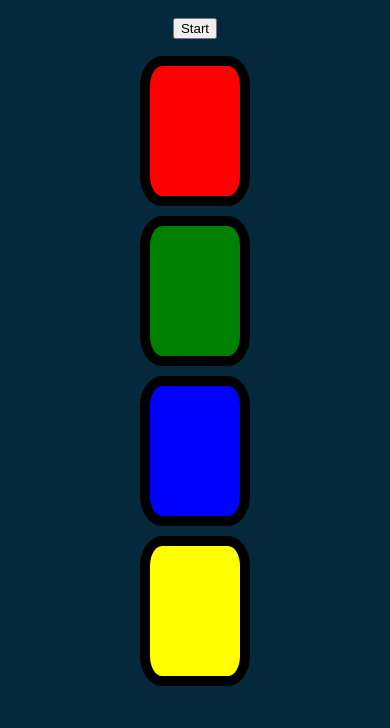
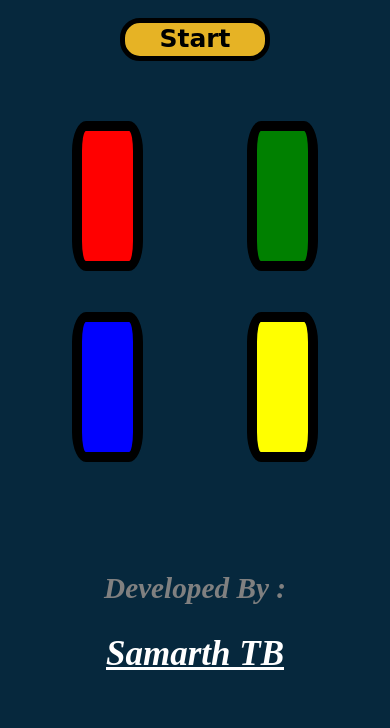
Before and after one commit to samarth0111/simongame, a plain HTML site: page index.html in a window 390 px wide. Shown: the part 116-844 px from the top of the page. Drawn offline with nearby package versions, Linux system fonts and the light colour scheme.

Commit message:
Update sam1.css

```diff
--- a/sam1.css
+++ b/sam1.css
@@ -37,17 +37,31 @@ h1{
 }
 
 @media (max-width : 904px){
-  .btn{
-    display: block;
-    width : 55%;
-    height:150px;
-    margin: 5% auto 5% auto;
 
+  .red{
+    position: relative;
+    right : 20%;
+  }
+  .green{
+    position: relative;
+    left : 20%;
+  }
+  .blue{
+    position: relative;
+    right : 20%;
+  }
+  .yellow{
+    position: relative;
+    left : 20%;
   }
   .sam{
-
     margin-top: 150px;
-
+  }
+  .secondrow{
+    margin-top: 20px;
+  }
+  .firstrow{
+    margin-top: 50px;
   }
 }
 
@@ -61,12 +75,31 @@ h1{
 
 }
 
-.sam{
+.sam,a{
 
   margin-top: 100px;
-  color: white;
+  color: grey;
   text-shadow: 10px;
   text-align: center;
 font-size: 25px;
 font-style: italic;
+
 }
+a{
+  color: white;
+  font-size: 35px;
+}
+
+.startbtn{
+  border: 5px solid black;
+  border-radius: 20px;
+  background-color: #E6B325;
+  width : 150px;
+  font-size: 25px;
+  font-family:  cursive;
+  font-weight: bold;
+  padding-bottom: 3px;
+}
+.Startbtn_visibility{
+  visibility: hidden;
+}
```
